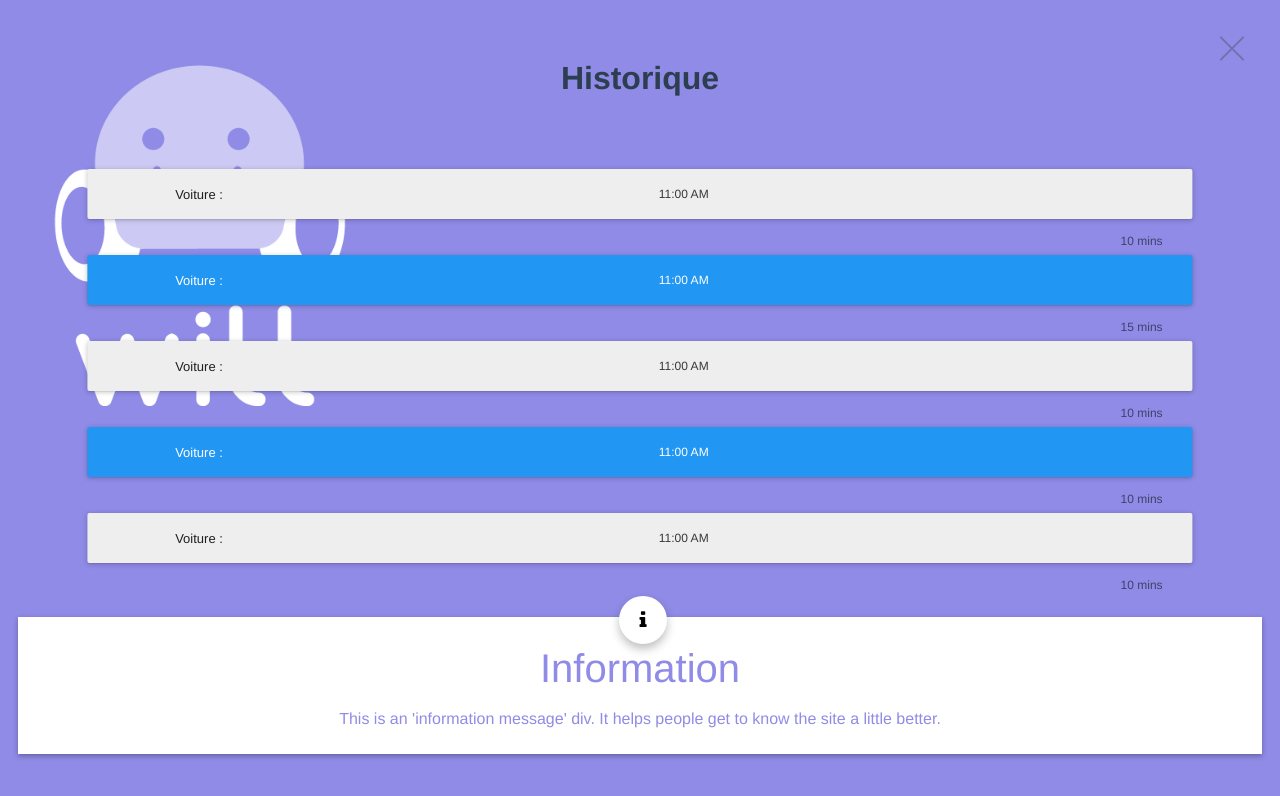
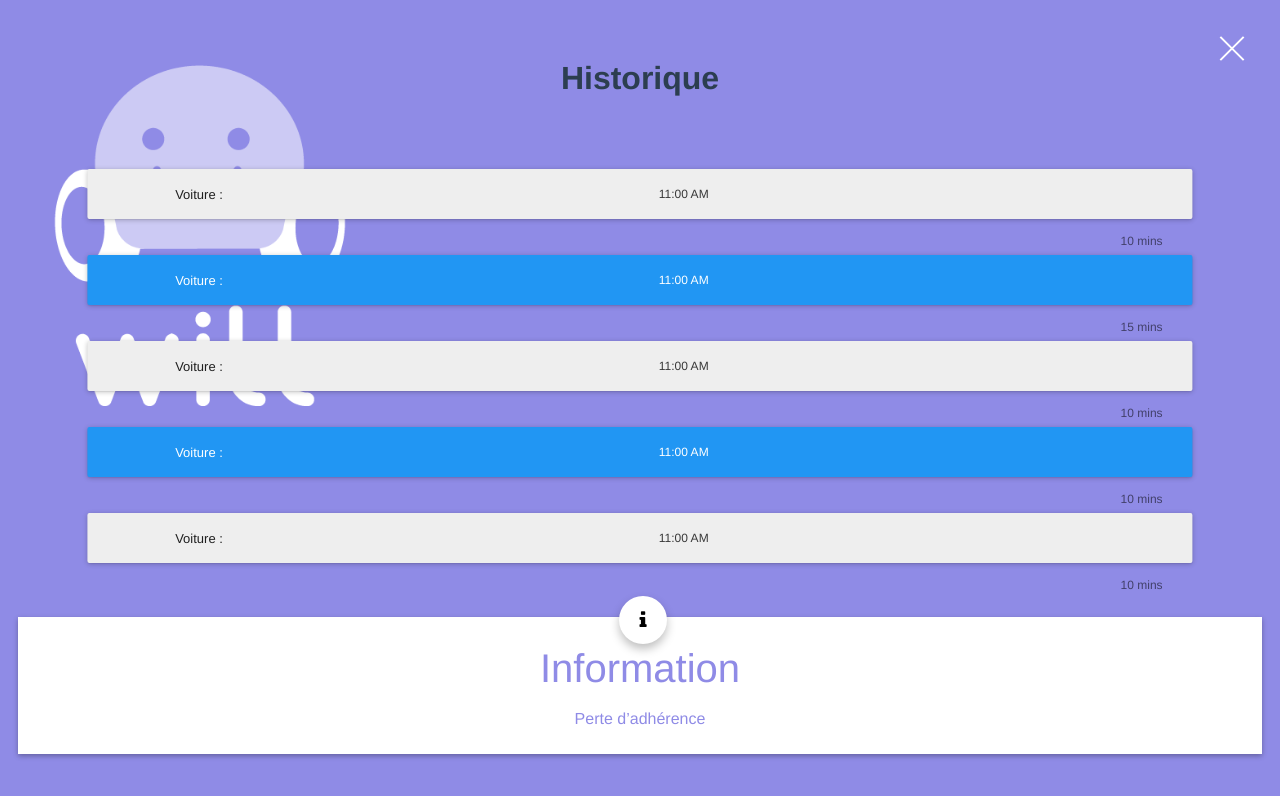
Before and after one commit to GuillaumeCabaret/Hackathon3, a Vue app: page /#/historique in a window 1280 px wide. Shown: the top 796 px of the page. Built offline with nearby package versions, Linux system fonts and the light colour scheme; some icons are missing.

Commit message:
White cross, add message information

```diff
--- a/src/components/Cgu.vue
+++ b/src/components/Cgu.vue
@@ -77,7 +77,6 @@ export default {
   top: 32px;
   width: 32px;
   height: 32px;
-  opacity: 0.3;
 }
 .close:hover {
   opacity: 1;
@@ -88,7 +87,7 @@ export default {
   content: ' ';
   height: 33px;
   width: 2px;
-  background-color: #333;
+  background-color: white;
 }
 .close:before {
   transform: rotate(45deg);
--- a/src/components/Command.vue
+++ b/src/components/Command.vue
@@ -30,7 +30,6 @@ export default {
   top: 32px;
   width: 32px;
   height: 32px;
-  opacity: 0.3;
 }
 .close:hover {
   opacity: 1;
@@ -41,7 +40,7 @@ export default {
   content: ' ';
   height: 33px;
   width: 2px;
-  background-color: #333;
+  background-color: white;
 }
 .close:before {
   transform: rotate(45deg);
--- a/src/components/Historique.vue
+++ b/src/components/Historique.vue
@@ -80,7 +80,7 @@
 <div>
   <div class="information message">
   <h2>Information</h2>
-	<p>This is an 'information message' div. It helps people get to know the site a little better. </p>
+	<p>Perte d’adhérence</p>
 </div>
 </div>
 </div>
@@ -111,7 +111,6 @@ export default {
   top: 32px;
   width: 32px;
   height: 32px;
-  opacity: 0.3;
 }
 .close:hover {
   opacity: 1;
@@ -122,7 +121,7 @@ export default {
   content: ' ';
   height: 33px;
   width: 2px;
-  background-color: #333;
+  background-color: white;
 }
 .close:before {
   transform: rotate(45deg);
--- a/src/components/Resume.vue
+++ b/src/components/Resume.vue
@@ -13,8 +13,9 @@
   </div>
 <div>
   <div class="information message">
-  <h2>Information</h2>
-	<p>This is an 'information message' div. It helps people get to know the site a little better. </p>
+  <h2>9 personnes sur 10</h2>
+	<p>ne vérifient la pression qu’une fois
+par an au lieu d’une par mois</p>
 </div>
 </div>
 </div>
@@ -48,7 +49,6 @@ p {
   top: 32px;
   width: 32px;
   height: 32px;
-  opacity: 0.3;
 }
 .close:hover {
   opacity: 1;
@@ -60,7 +60,7 @@ p {
   content: " ";
   height: 33px;
   width: 2px;
-  background-color: #333;
+  background-color: white;
 }
 .close:before {
   transform: rotate(45deg);
@@ -135,12 +135,12 @@ h2{
 div.message {
   position: relative;
   padding: 10px;
-  padding-left: 35px;
+  padding-left: 18px;
   margin: 30px 10px;
   box-shadow:0 2px 5px rgba(0,0,0,.3);
   background: white;
   color: #8F8BE6;
-  margin-top: -21vh;
+  margin-top: -18vh;
 
   -webkit-transition: all .5s ease;
   -moz-transition: all .5s ease;
@@ -177,5 +177,7 @@ div.message.information:before{
   content:'\f129';
   color: black;
 }
-
+h2 {
+  font-size : 22pt;
+}
 </style>
--- a/src/components/User.vue
+++ b/src/components/User.vue
@@ -38,7 +38,6 @@ export default {
   top: 32px;
   width: 32px;
   height: 32px;
-  opacity: 0.3;
 }
 .close:hover {
   opacity: 1;
@@ -49,7 +48,7 @@ export default {
   content: ' ';
   height: 33px;
   width: 2px;
-  background-color: #333;
+  background-color: white;
 }
 .close:before {
   transform: rotate(45deg);
--- a/src/components/Vehicules.vue
+++ b/src/components/Vehicules.vue
@@ -69,7 +69,6 @@ hr {
   top: 32px;
   width: 32px;
   height: 32px;
-  opacity: 0.3;
 }
 .close:hover {
   opacity: 1;
@@ -80,7 +79,7 @@ hr {
   content: ' ';
   height: 33px;
   width: 2px;
-  background-color: #333;
+  background-color: white;
 }
 .close:before {
   transform: rotate(45deg);
```
